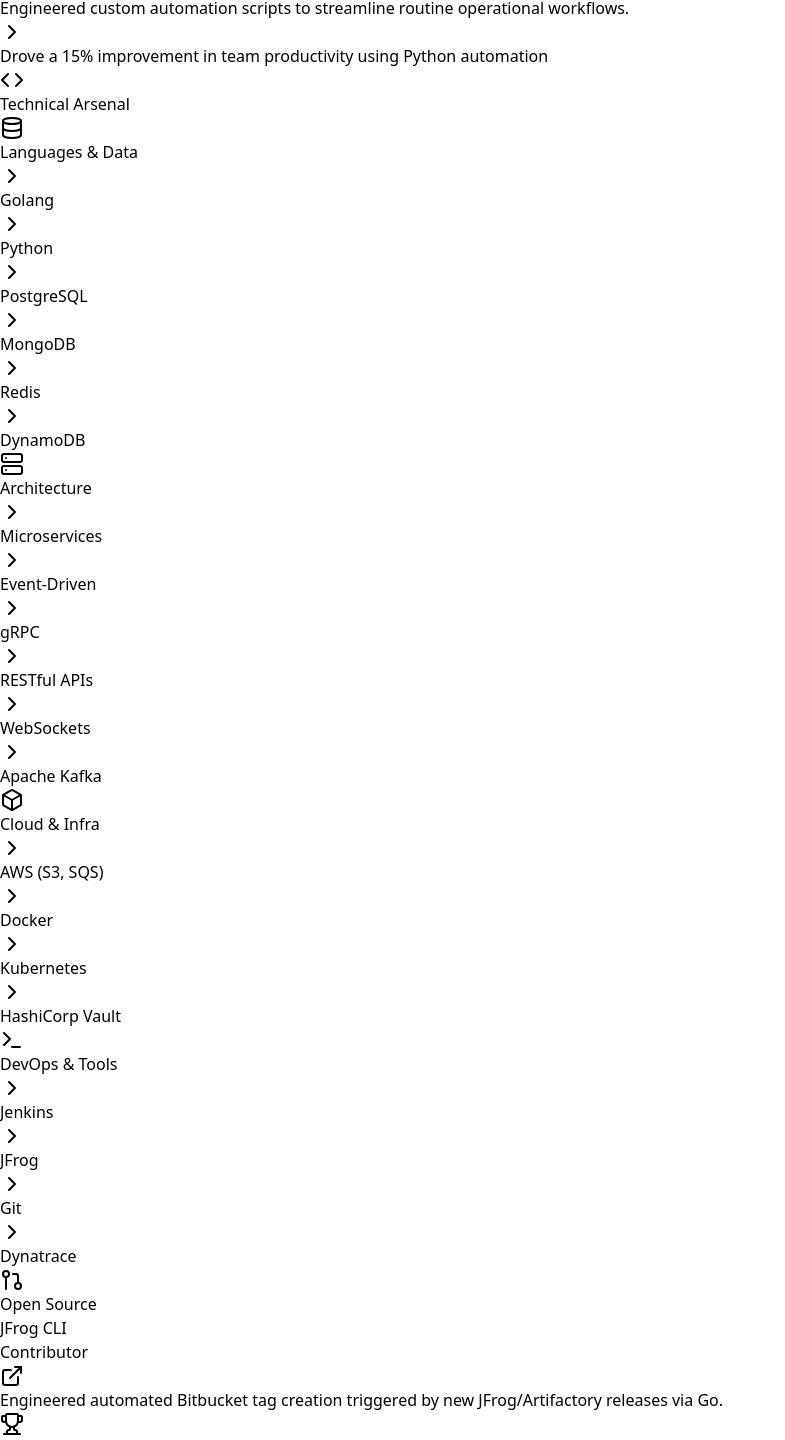
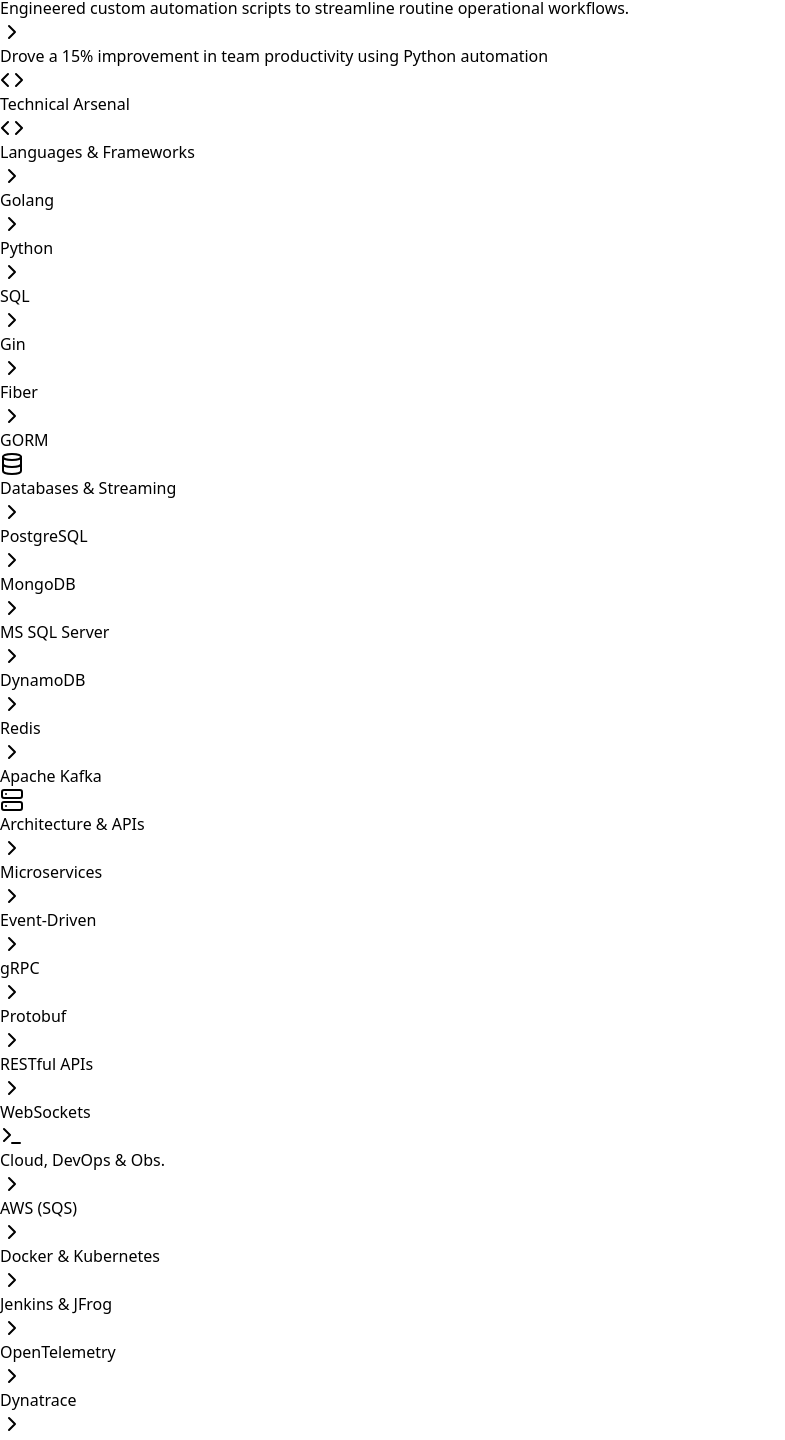
Before and after one commit to Denx00/portfolio, a React app: page / in a window 1280 px wide. Shown: the part 893-2333 px from the top of the page, without its empty margins (0-785 px from the left). Built offline with nearby package versions, Linux system fonts and the light colour scheme; the HTML template or start-up script is replaced by a standard one.

Commit message:
chore : updated resume and added new open source contribution

```diff
--- a/src/App.jsx
+++ b/src/App.jsx
@@ -184,23 +184,23 @@
   ],
   skills: [
     {
-      category: "Languages & Data",
-      items: ["Golang", "Python", "PostgreSQL", "MongoDB", "Redis", "DynamoDB"],
+      category: "Languages & Frameworks",
+      items: ["Golang", "Python", "SQL", "Gin", "Fiber", "GORM"],
+      icon: "Code"
+    },
+    {
+      category: "Databases & Streaming",
+      items: ["PostgreSQL", "MongoDB", "MS SQL Server", "DynamoDB", "Redis", "Apache Kafka"],
       icon: "Database"
     },
     {
-      category: "Architecture",
-      items: ["Microservices", "Event-Driven", "gRPC", "RESTful APIs", "WebSockets", "Apache Kafka"],
+      category: "Architecture & APIs",
+      items: ["Microservices", "Event-Driven", "gRPC", "Protobuf", "RESTful APIs", "WebSockets"],
       icon: "Server"
     },
     {
-      category: "Cloud & Infra",
-      items: ["AWS (S3, SQS)", "Docker", "Kubernetes", "HashiCorp Vault"],
-      icon: "Box"
-    },
-    {
-      category: "DevOps & Tools",
-      items: ["Jenkins", "JFrog", "Git", "Dynatrace"],
+      category: "Cloud, DevOps & Obs.",
+      items: ["AWS (SQS)", "Docker & Kubernetes", "Jenkins & JFrog", "OpenTelemetry", "Dynatrace", "HashiCorp Vault"],
       icon: "Terminal"
     }
   ],
@@ -219,6 +219,12 @@
     }
   ],
   openSource: [
+    {
+      project: "Supabase Auth",
+      role: "Contributor",
+      description: "Secured third-party OAuth 2.1 integrations by engineering custom route middleware and defense-in-depth handler checks in Go, preventing unauthorized client access.",
+      link: "https://github.com/supabase/auth/pull/2878"
+    },
     {
       project: "JFrog CLI",
       role: "Contributor",
@@ -256,15 +262,16 @@
 - NGP Websmart Pvt. Ltd (Jan 2022 to Apr 2022): Software Developer Intern. Streamlined operational workflows using Python automation.
 
 ### Technical Arsenal
-- Architecture: Microservices, Event-Driven Architecture, gRPC, RESTful APIs, WebSockets, Apache Kafka.
-- Infrastructure: AWS (S3, SQS), Docker, Kubernetes, HashiCorp Vault.
-- Databases: PostgreSQL, MongoDB, DynamoDB, Redis.
-- DevOps: Jenkins, JFrog, Git, Dynatrace.
+- Languages & Frameworks: Golang, Python, SQL, Gin, Fiber, GORM.
+- Databases & Streaming: PostgreSQL, MongoDB, MS SQL Server, DynamoDB, Redis, Apache Kafka.
+- Architecture & APIs: Microservices, Event-Driven, gRPC, Protobuf, RESTful APIs, WebSockets.
+- Cloud & DevOps: AWS (SQS), Docker, Kubernetes, Jenkins, JFrog, HashiCorp Vault.
+- Observability: OpenTelemetry, Dynatrace.
 
 ### Education & Awards
 - B.Tech CSE from SRM Institute (June 2018 - May 2022, 8.96 GPA).
 - Best Debutant Award at Axis Direct (July 2026).
-- Open Source Contributor for JFrog CLI (Golang).
+- Open Source Contributor for Supabase Auth (OAuth 2.1 integrations & custom Go middleware) and JFrog CLI (Golang).
 
 ### Guidelines
 - Tone: Professional, confident, concise. Format key terms in **bold**.
```
Also changed, not shown: 1 other file (tests, documents, lock files or other folders).
